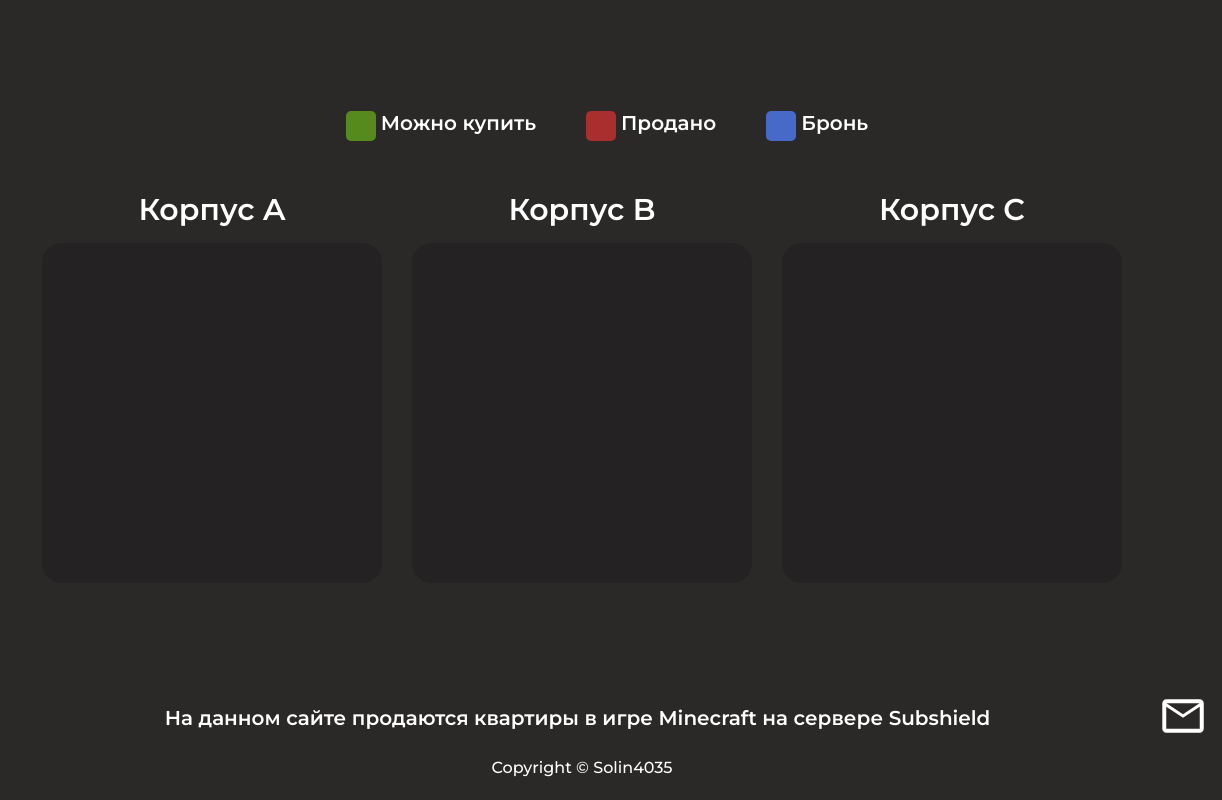
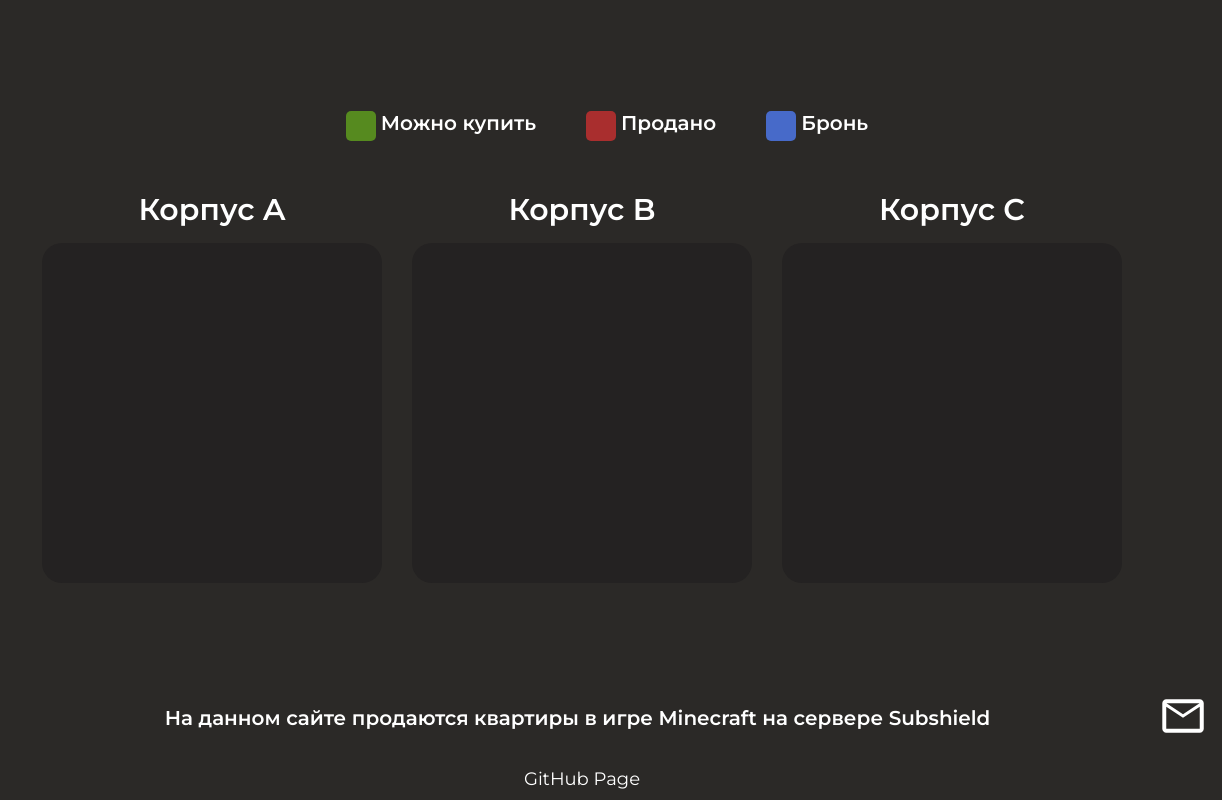
Before and after one commit to SolinCode/Solin-Vicinity, a plain HTML site: page index.html in a window 1280 px wide. Shown: the part 1799-2599 px from the top of the page, 58-1280 px from the left. Drawn offline with Linux system fonts and the light colour scheme; no server answers; a web font is replaced by a local one.

Commit message:
Add credits to footer

```diff
--- a/assets/main.css
+++ b/assets/main.css
@@ -661,3 +661,22 @@ footer {
         font-size: 12px;
     }
 }
+
+/* Footer */
+
+.footer__credits {
+    display: flex;
+    justify-content: center;
+    margin: 10px 0;
+}
+
+.footer__credits--style {
+    margin: 0;
+    font-size: 18px;
+    color: #fff;
+    font-weight: 400;
+}
+
+.footer__credits--separator {
+    margin: 0 8px;
+}
--- a/index.html
+++ b/index.html
@@ -111,8 +111,8 @@
             <img class="footer-mail" src="static/icons/mail-icon.svg" alt="Связатся"></img>
         </a>
     </footer>
-    <div class="footer-copyright">
-        <span class="footer-copyright-text">Copyright © Solin4035</span>
+    <div class="footer__credits">
+        <a class="footer__credits--style" href="https://github.com/SolinCode/vicinity.solin.cc">GitHub Page</a>
     </div>
     <script src="scripts/app.js"></script>
 </body>
```
